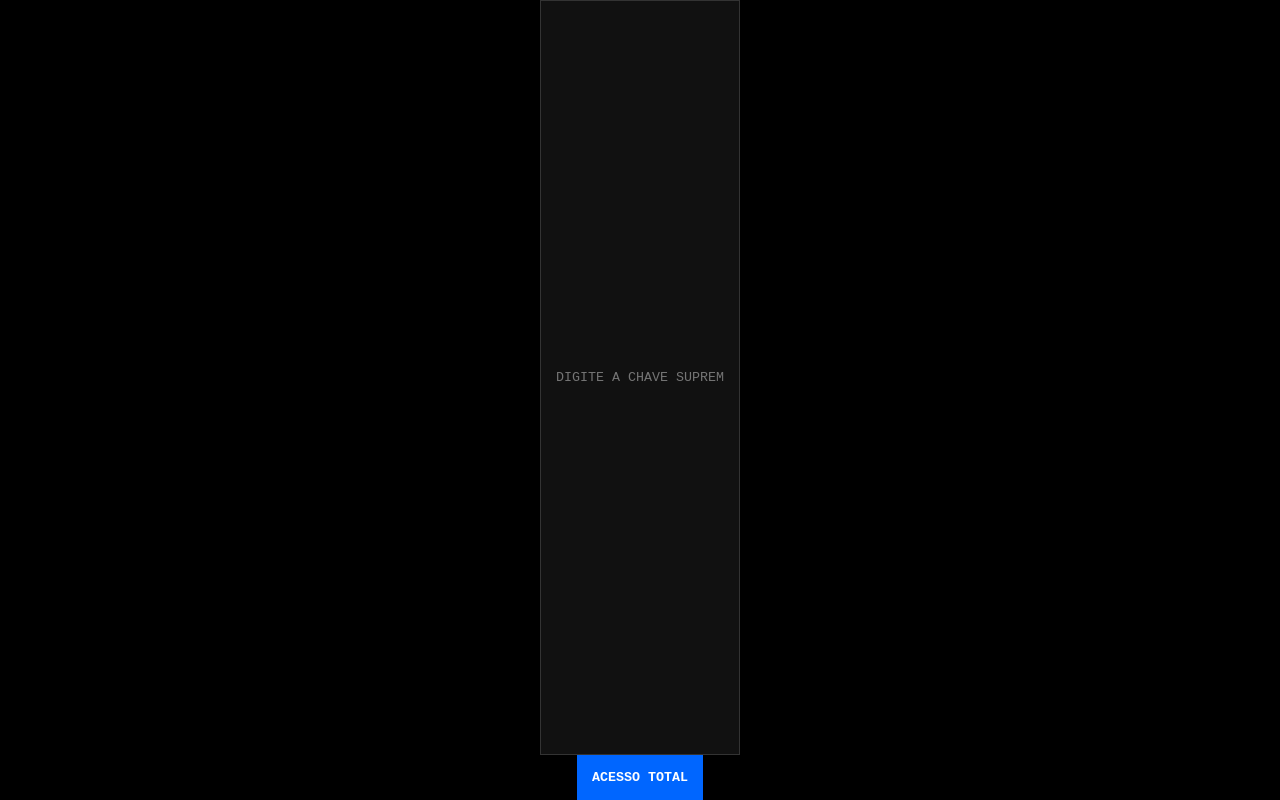
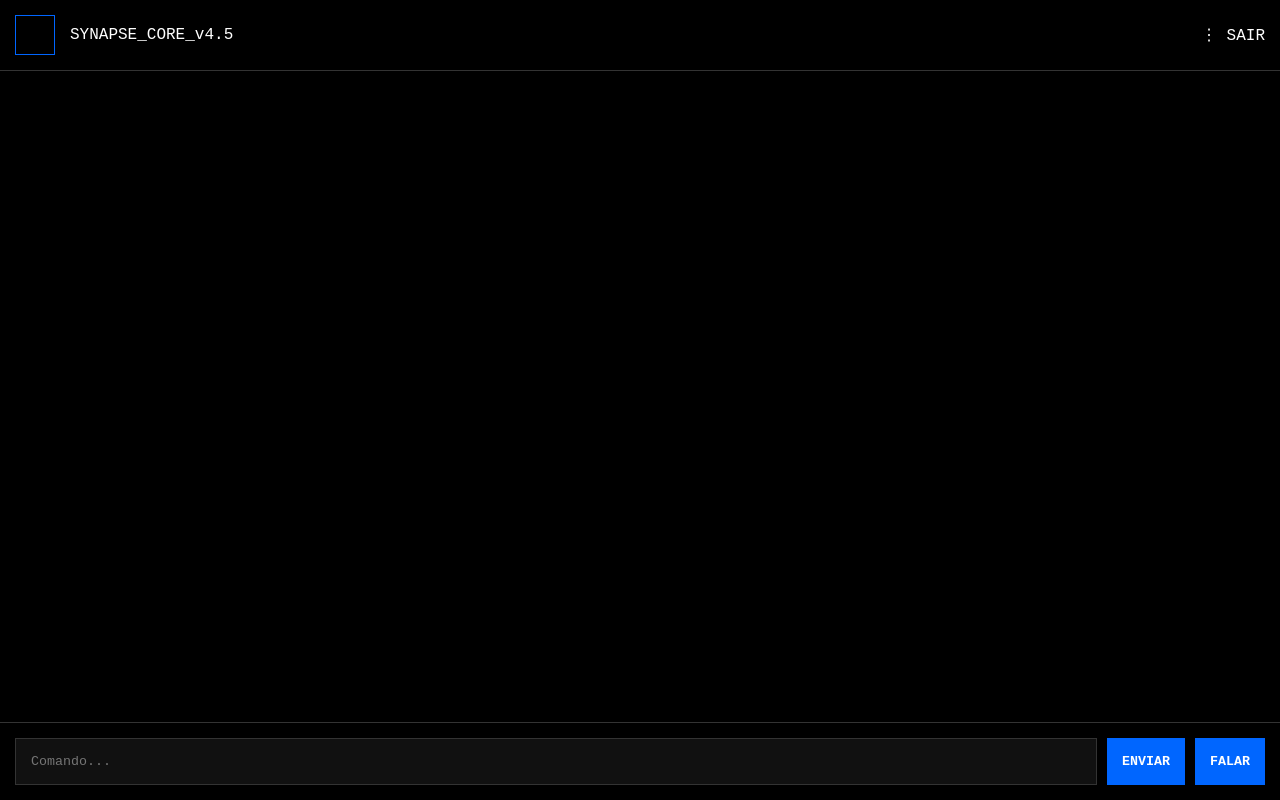
Before and after one commit to kaikg5939-blip/synapse-core, a website: page index.html in a window 1280 px wide. Drawn offline with Linux system fonts and the light colour scheme.

Commit message:
Update index.html

```diff
--- a/index.html
+++ b/index.html
@@ -7,41 +7,32 @@
     <style>
         :root { --blue: #0066FF; --bg: #000; }
         * { box-sizing: border-box; font-family: 'JetBrains Mono', monospace; }
-        body { margin: 0; background: var(--bg); color: #fff; height: 100vh; display: flex; flex-direction: column; overflow: hidden; }
+        body { margin: 0; background: var(--bg); color: #fff; height: 100vh; overflow: hidden; display: flex; flex-direction: column; }
 
-        /* MODO SUPREMO: LOGINS E SETUP */
-        .full-screen { position: fixed; inset: 0; background: #000; z-index: 9999; display: flex; flex-direction: column; align-items: center; justify-content: center; }
+        /* DETECÇÃO AUTOMÁTICA (O sistema decide) */
+        .desktop-only { display: flex !important; }
+        @media (max-width: 800px) {
+            .desktop-only { display: none !important; }
+            .mobile-only { display: flex !important; }
+        }
 
-        /* MENU 3 PONTOS */
-        .header { display: flex; justify-content: space-between; padding: 15px; border-bottom: 1px solid #222; }
-        .dots { cursor: pointer; font-size: 1.5rem; color: var(--blue); }
-
-        /* LAYOUT PC VS MOBILE */
-        .pc-elements { display: flex; }
-        .mode-mobile .desktop-only { display: none !important; }
+        /* HEADER E CUBO */
+        .header { display: flex; align-items: center; padding: 15px; border-bottom: 1px solid #333; }
+        .cube-tiny { width: 40px; height: 40px; border: 1px solid var(--blue); flex-shrink: 0; }
 
         /* CHAT E CONTROLES */
         #chat-window { flex: 1; overflow-y: auto; padding: 20px; }
-        .controls { padding: 15px; border-top: 1px solid #222; display: flex; gap: 10px; }
+        .controls { padding: 15px; border-top: 1px solid #333; display: flex; gap: 10px; }
         input { flex: 1; padding: 15px; background: #111; border: 1px solid #333; color: #fff; }
-        button { padding: 15px; background: var(--blue); border: none; color: #fff; cursor: pointer; font-weight: bold; }
+        button { padding: 15px; background: var(--blue); border: none; color: #fff; font-weight: bold; }
     </style>
 </head>
 <body>
 
-    <div id="login-screen" class="full-screen">
-        <input type="password" id="key" placeholder="DIGITE A CHAVE SUPREMA">
-        <button onclick="login()">ACESSO TOTAL</button>
-    </div>
-
-    <div id="device-screen" class="full-screen" style="display:none;">
-        <button onclick="setMode('pc')">MODO COMPUTADOR</button>
-        <button onclick="setMode('mobile')">MODO CELULAR (CLEAN)</button>
-    </div>
-
     <div class="header">
-        <span>SYNAPSE_v4.5_SUPREMO</span>
-        <div class="dots" onclick="alert('SAIR: Recarregue para trocar modo ou Sair.')">⋮</div>
+        <div class="cube-tiny desktop-only"></div>
+        <span style="margin-left: 15px;">SYNAPSE_CORE_v4.5</span>
+        <div style="margin-left: auto;" onclick="sair()">⋮ SAIR</div>
     </div>
 
     <div id="chat-window"></div>
@@ -49,21 +40,30 @@
     <div class="controls">
         <input type="text" id="user-input" placeholder="Comando...">
         <button onclick="enviar()">ENVIAR</button>
-        <button onclick="toggleMic()">FALAR</button>
+        <button onclick="falar()">FALAR</button>
     </div>
 
     <script>
-        function login() {
-            if(document.getElementById('key').value === "CORE-SKYPE-2026") {
-                document.getElementById('login-screen').style.display = 'none';
-                document.getElementById('device-screen').style.display = 'flex';
+        // Detector de tela em tempo real
+        function ajustarInterface() {
+            const largura = window.innerWidth;
+            if (largura < 800) {
+                document.body.classList.add('mobile-mode');
+            } else {
+                document.body.classList.remove('mobile-mode');
             }
         }
-        function setMode(m) {
-            if(m === 'mobile') document.body.classList.add('mode-mobile');
-            document.getElementById('device-screen').style.display = 'none';
+        window.addEventListener('resize', ajustarInterface);
+        ajustarInterface();
+
+        function sair() {
+            sessionStorage.clear();
+            window.location.reload();
         }
-        // ... (Adicione aqui sua lógica de enviar e voz) ...
+
+        async function enviar() {
+            // Lógica de envio padrão...
+        }
     </script>
 </body>
 </html>
```
